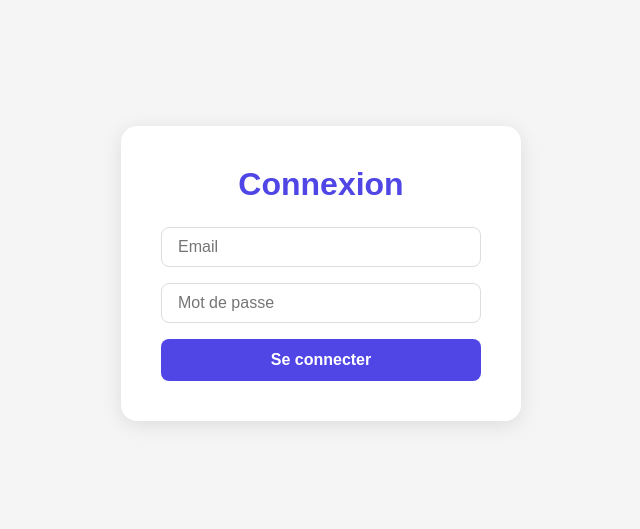
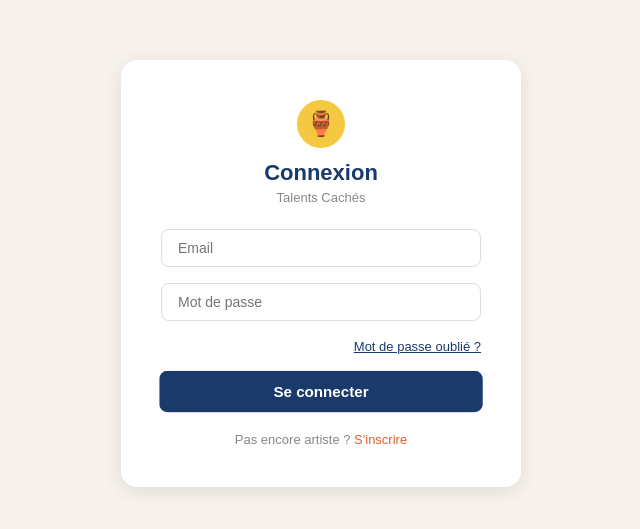
Before and after one commit to Mdev-B/talents-caches, a React (Vite) app: page /connexion in a window 1280 px wide. Shown: the part 127-656 px from the top of the page, without its empty margins (319-959 px from the left). Built offline with nearby package versions, Linux system fonts and the light colour scheme.

Commit message:
Mot de passe oublié

```diff
--- a/src/pages/Connexion.jsx
+++ b/src/pages/Connexion.jsx
@@ -7,55 +7,98 @@ function Connexion() {
   const [email, setEmail] = useState('')
   const [password, setPassword] = useState('')
   const [message, setMessage] = useState('')
+  const [resetMode, setResetMode] = useState(false)
+  const [resetEnvoye, setResetEnvoye] = useState(false)
 
   async function handleConnexion(e) {
     e.preventDefault()
-
     const { error } = await supabase.auth.signInWithPassword({ email, password })
-
-    if (error) {
-      setMessage('Erreur : ' + error.message)
-      return
-    }
-
+    if (error) { setMessage('Erreur : ' + error.message); return }
     navigate('/dashboard')
   }
 
+  async function handleReset(e) {
+    e.preventDefault()
+    const { error } = await supabase.auth.resetPasswordForEmail(email, {
+      redirectTo: window.location.origin + '/dashboard'
+    })
+    if (error) { setMessage('Erreur : ' + error.message); return }
+    setResetEnvoye(true)
+  }
+
   return (
-    <div style={{ minHeight: '100vh', display: 'flex', alignItems: 'center', justifyContent: 'center' }}>
-      <div style={{ background: 'white', padding: '40px', borderRadius: '16px', boxShadow: '0 4px 20px rgba(0,0,0,0.1)', width: '100%', maxWidth: '400px' }}>
-        <h1 style={{ textAlign: 'center', marginBottom: '24px', color: '#4f46e5' }}>
-          Connexion
+    <div style={{ minHeight: '100vh', display: 'flex', alignItems: 'center', justifyContent: 'center', background: '#f7f3ec' }}>
+      <div className="card-animate" style={{ background: 'white', padding: '40px', borderRadius: '16px', boxShadow: '0 4px 20px rgba(0,0,0,0.1)', width: '100%', maxWidth: '400px' }}>
+
+        <div style={{ textAlign: 'center', marginBottom: '24px' }}>
+          <div style={{ width: '48px', height: '48px', background: '#f5c842', borderRadius: '50%', display: 'flex', alignItems: 'center', justifyContent: 'center', fontSize: '24px', margin: '0 auto 12px' }}>🏺</div>
+          <h1 style={{ color: '#1a3a6b', fontSize: '22px', fontWeight: '600' }}>
+            {resetMode ? 'Mot de passe oublié' : 'Connexion'}
           </h1>
+          <p style={{ color: '#888', fontSize: '13px', marginTop: '4px' }}>Talents Cachés</p>
+        </div>
 
-        <form onSubmit={handleConnexion} style={{ display: 'flex', flexDirection: 'column', gap: '16px' }}>
+        {resetEnvoye ? (
+          <div style={{ textAlign: 'center', padding: '20px' }}>
+            <div style={{ fontSize: '48px', marginBottom: '16px' }}>📧</div>
+            <p style={{ color: '#1a7a4a', fontWeight: '500', marginBottom: '8px' }}>Email envoyé !</p>
+            <p style={{ color: '#888', fontSize: '13px', marginBottom: '20px' }}>Vérifie ta boîte mail pour réinitialiser ton mot de passe.</p>
+            <button onClick={() => { setResetMode(false); setResetEnvoye(false) }} style={{ color: '#1a3a6b', background: 'none', border: 'none', cursor: 'pointer', fontSize: '14px', textDecoration: 'underline' }}>
+              Retour à la connexion
+            </button>
+          </div>
+        ) : (
+          <form onSubmit={resetMode ? handleReset : handleConnexion} style={{ display: 'flex', flexDirection: 'column', gap: '16px' }}>
             <input
               type="email"
               placeholder="Email"
               value={email}
               onChange={e => setEmail(e.target.value)}
-            style={{ border: '1px solid #ddd', borderRadius: '8px', padding: '10px 16px', fontSize: '16px' }}
+              style={{ border: '1px solid #ddd', borderRadius: '8px', padding: '10px 16px', fontSize: '14px', outline: 'none' }}
               required
             />
+            {!resetMode && (
               <input
                 type="password"
                 placeholder="Mot de passe"
                 value={password}
                 onChange={e => setPassword(e.target.value)}
-            style={{ border: '1px solid #ddd', borderRadius: '8px', padding: '10px 16px', fontSize: '16px' }}
+                style={{ border: '1px solid #ddd', borderRadius: '8px', padding: '10px 16px', fontSize: '14px', outline: 'none' }}
                 required
               />
+            )}
+            {!resetMode && (
+              <div style={{ textAlign: 'right' }}>
+                <span onClick={() => setResetMode(true)} style={{ color: '#1a3a6b', fontSize: '13px', cursor: 'pointer', textDecoration: 'underline' }}>
+                  Mot de passe oublié ?
+                </span>
+              </div>
+            )}
             <button
               type="submit"
-            style={{ background: '#4f46e5', color: 'white', padding: '12px', borderRadius: '8px', border: 'none', fontSize: '16px', fontWeight: 'bold', cursor: 'pointer' }}
+              className="btn-pulse"
+              style={{ background: '#1a3a6b', color: 'white', padding: '12px', borderRadius: '8px', border: 'none', fontSize: '15px', fontWeight: '600', cursor: 'pointer' }}
             >
-            Se connecter
+              {resetMode ? 'Envoyer le lien' : 'Se connecter'}
             </button>
+            {resetMode && (
+              <button type="button" onClick={() => setResetMode(false)} style={{ background: 'none', border: 'none', color: '#888', cursor: 'pointer', fontSize: '13px', textDecoration: 'underline' }}>
+                Retour à la connexion
+              </button>
+            )}
           </form>
+        )}
 
         {message && (
-          <p style={{ marginTop: '16px', textAlign: 'center', fontSize: '14px' }}>{message}</p>
+          <p style={{ marginTop: '16px', textAlign: 'center', fontSize: '13px', color: '#e85d2a' }}>{message}</p>
         )}
+
+        <p style={{ textAlign: 'center', marginTop: '20px', fontSize: '13px', color: '#888' }}>
+          Pas encore artiste ?{' '}
+          <span onClick={() => navigate('/inscription')} style={{ color: '#e85d2a', cursor: 'pointer', fontWeight: '500' }}>
+            S'inscrire
+          </span>
+        </p>
       </div>
     </div>
   )
```
Lines whose indentation alone changed are shown as unchanged.
